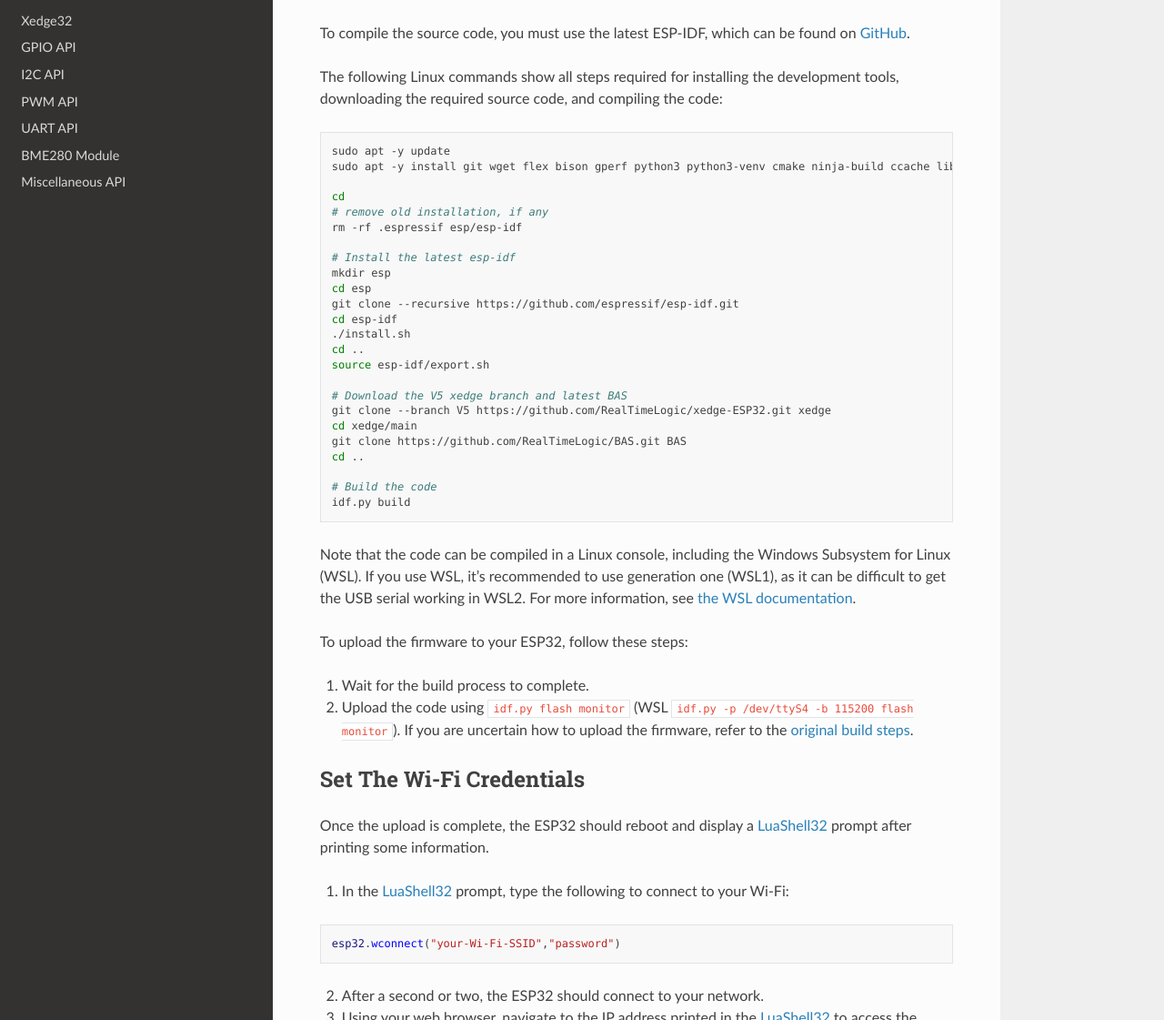
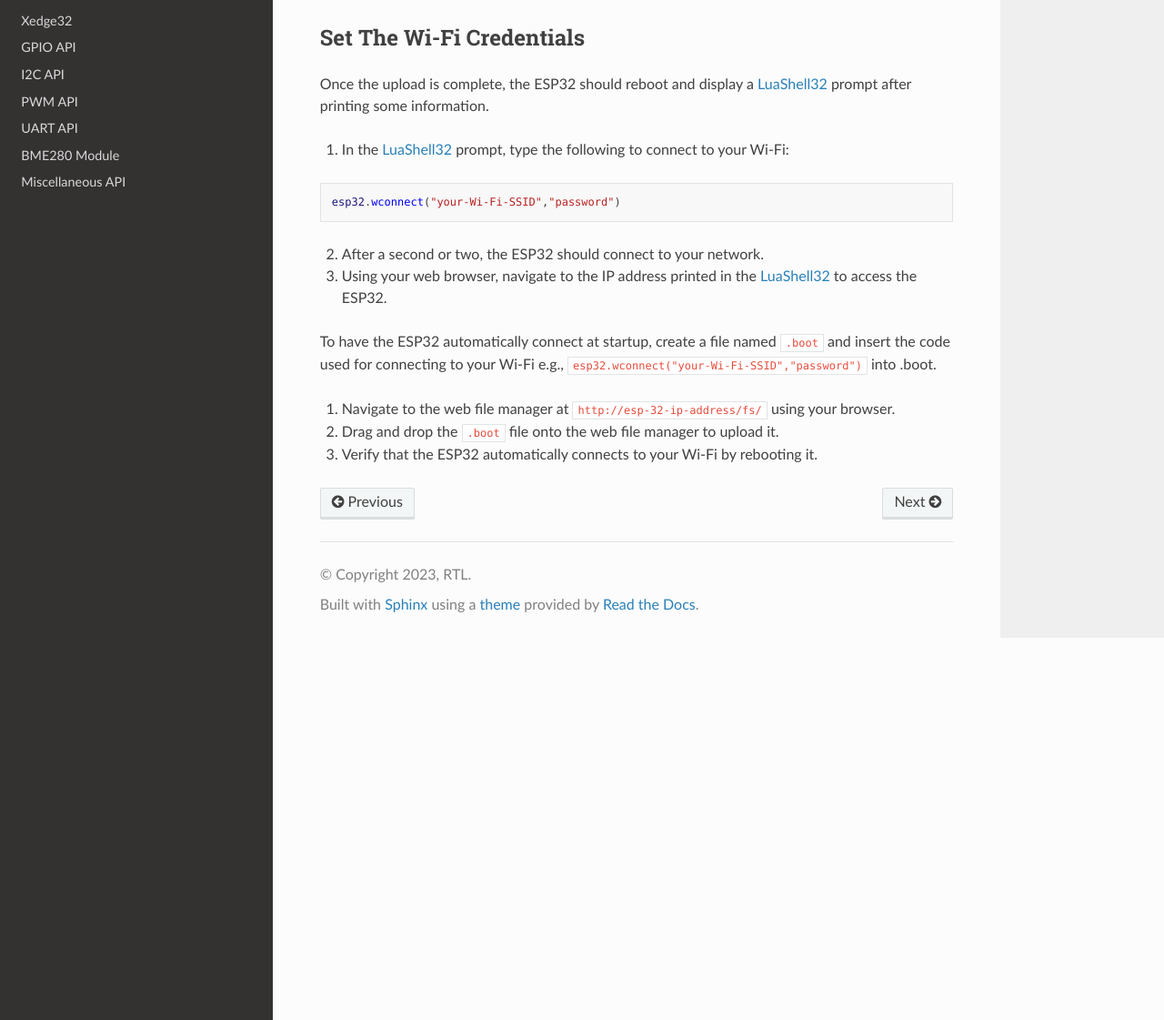
Before and after one commit to RealTimeLogic/Xedge32, a Sphinx documentation site: the page built from doc/source/GettingStarted.rst, in a window 1280 px wide and 1400 px high, scrolled down 1169 px. Shown: the part 279-1400 px from the top of the window at 91% size. Built offline with Sphinx 7.4.7 and the Read the Docs theme 2.0.0, drawn with Linux system fonts in a browser that asks for light colours; some of the changed text lies outside the part shown.

Commit message:
Adding submodules and cleaning up

```diff
--- a/doc/source/GettingStarted.rst
+++ b/doc/source/GettingStarted.rst
@@ -42,45 +42,8 @@
 Option 2: Compile The Code
 --------------------------
 
-The ESP32 source code is currently available on `GitHub under the V5 branch <https://github.com/RealTimeLogic/xedge-ESP32/tree/V5>`_.
+See the `GitHub Repository <https://github.com/RealTimeLogic/Xedge-ESP32>`_ for details.
 
-To compile the source code, you must use the latest ESP-IDF, which can be found on `GitHub <https://github.com/espressif/esp-idf>`_.
-
-The following Linux commands show all steps required for installing the development tools, downloading the required source code, and compiling the code:
-
-.. code-block:: shell
-
-   sudo apt -y update
-   sudo apt -y install git wget flex bison gperf python3 python3-venv cmake ninja-build ccache libffi-dev libssl-dev dfu-util libusb-1.0-0
-
-   cd
-   # remove old installation, if any
-   rm -rf .espressif esp/esp-idf
-
-   # Install the latest esp-idf
-   mkdir esp
-   cd esp
-   git clone --recursive https://github.com/espressif/esp-idf.git
-   cd esp-idf
-   ./install.sh
-   cd ..
-   source esp-idf/export.sh
-
-   # Download the V5 xedge branch and latest BAS
-   git clone --branch V5 https://github.com/RealTimeLogic/xedge-ESP32.git xedge
-   cd xedge/main
-   git clone https://github.com/RealTimeLogic/BAS.git BAS
-   cd ..
-
-   # Build the code
-   idf.py build
-
-Note that the code can be compiled in a Linux console, including the Windows Subsystem for Linux (WSL). If you use WSL, it's recommended to use generation one (WSL1), as it can be difficult to get the USB serial working in WSL2. For more information, see `the WSL documentation <https://docs.microsoft.com/en-us/windows/wsl/about>`_.
-
-To upload the firmware to your ESP32, follow these steps:
-
-1. Wait for the build process to complete.
-2. Upload the code using ``idf.py flash monitor`` (WSL ``idf.py -p /dev/ttyS4 -b 115200 flash monitor``). If you are uncertain how to upload the firmware, refer to the `original build steps <https://realtimelogic.com/downloads/bas/ESP32/>`_.
 
 Set The Wi-Fi Credentials
 --------------------------
```
Also changed, not shown: README.md (+48 -18 lines), doc/source/I2C.rst (+5 -5 lines), .gitmodules (added), 8 other files.
